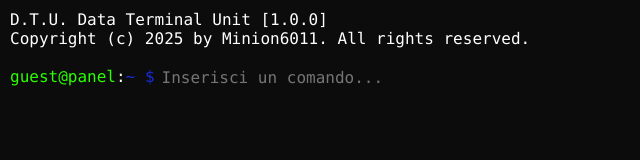
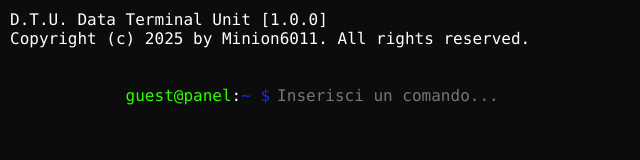
Before and after one commit to minion6011/D.T.U., a plain HTML site: page code/website/index.html in a window 1280 px wide. Shown: the whole page, without its empty margins (0-640 px from the left). Drawn offline with Linux system fonts and the light colour scheme.

Commit message:
Update index.css

```diff
--- a/code/website/index.css
+++ b/code/website/index.css
@@ -61,3 +61,7 @@ body p {
     background-color: var(--text-color);
     color: var(--terminal-color);
 }
+
+p {
+    white-space: pre;
+}
```
